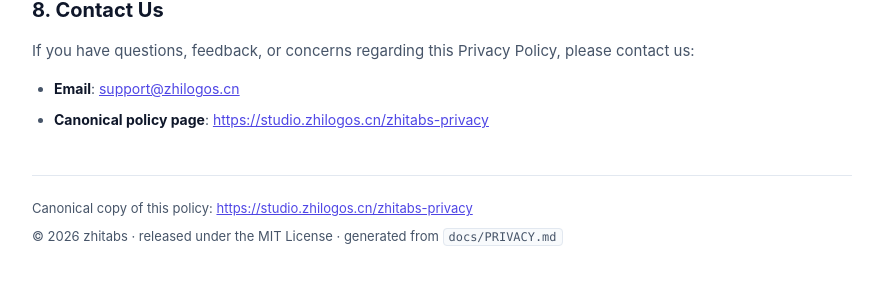
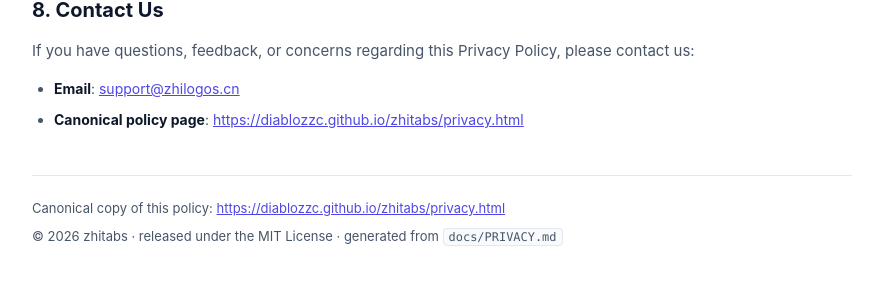
Before and after one commit to diablozzc/diablozzc.github.io, a Jekyll site: the page zhitabs/privacy.html, which Jekyll copies as it is, in a window 1280 px wide and 900 px high, scrolled down 1687 px. Shown: the part 590-875 px from the top of the window, without its empty margins (198-1081 px from the left). Built offline with Jekyll 4.4.1, drawn with Linux system fonts in a browser that asks for light colours; part of the change alters nothing that is shown.

Commit message:
update: sync canonical url to diablozzc.github.io/zhitabs/privacy.html

```diff
--- a/zhitabs/privacy.html
+++ b/zhitabs/privacy.html
@@ -4,7 +4,7 @@
   <meta charset="UTF-8">
   <meta name="viewport" content="width=device-width, initial-scale=1.0">
   <title>Privacy Policy - zhitabs</title>
-  <link rel="canonical" href="https://studio.zhilogos.cn/zhitabs-privacy">
+  <link rel="canonical" href="https://diablozzc.github.io/zhitabs/privacy.html">
   <meta name="description" content="Privacy policy for zhitabs, a local-first tab manager and workspace organizer.">
   <style>
     :root {
@@ -164,11 +164,11 @@
 
 <ul>
 <li><strong>Email</strong>: <a href="mailto:support@zhilogos.cn">support@zhilogos.cn</a></li>
-<li><strong>Canonical policy page</strong>: <a href="https://studio.zhilogos.cn/zhitabs-privacy">https://studio.zhilogos.cn/zhitabs-privacy</a></li>
+<li><strong>Canonical policy page</strong>: <a href="https://diablozzc.github.io/zhitabs/privacy.html">https://diablozzc.github.io/zhitabs/privacy.html</a></li>
 </ul>
 
     <footer>
-      <p>Canonical copy of this policy: <a href="https://studio.zhilogos.cn/zhitabs-privacy">https://studio.zhilogos.cn/zhitabs-privacy</a></p>
+      <p>Canonical copy of this policy: <a href="https://diablozzc.github.io/zhitabs/privacy.html">https://diablozzc.github.io/zhitabs/privacy.html</a></p>
       <p>&copy; 2026 zhitabs &middot; released under the MIT License &middot; generated from <code>docs/PRIVACY.md</code></p>
     </footer>
   </div>
```
